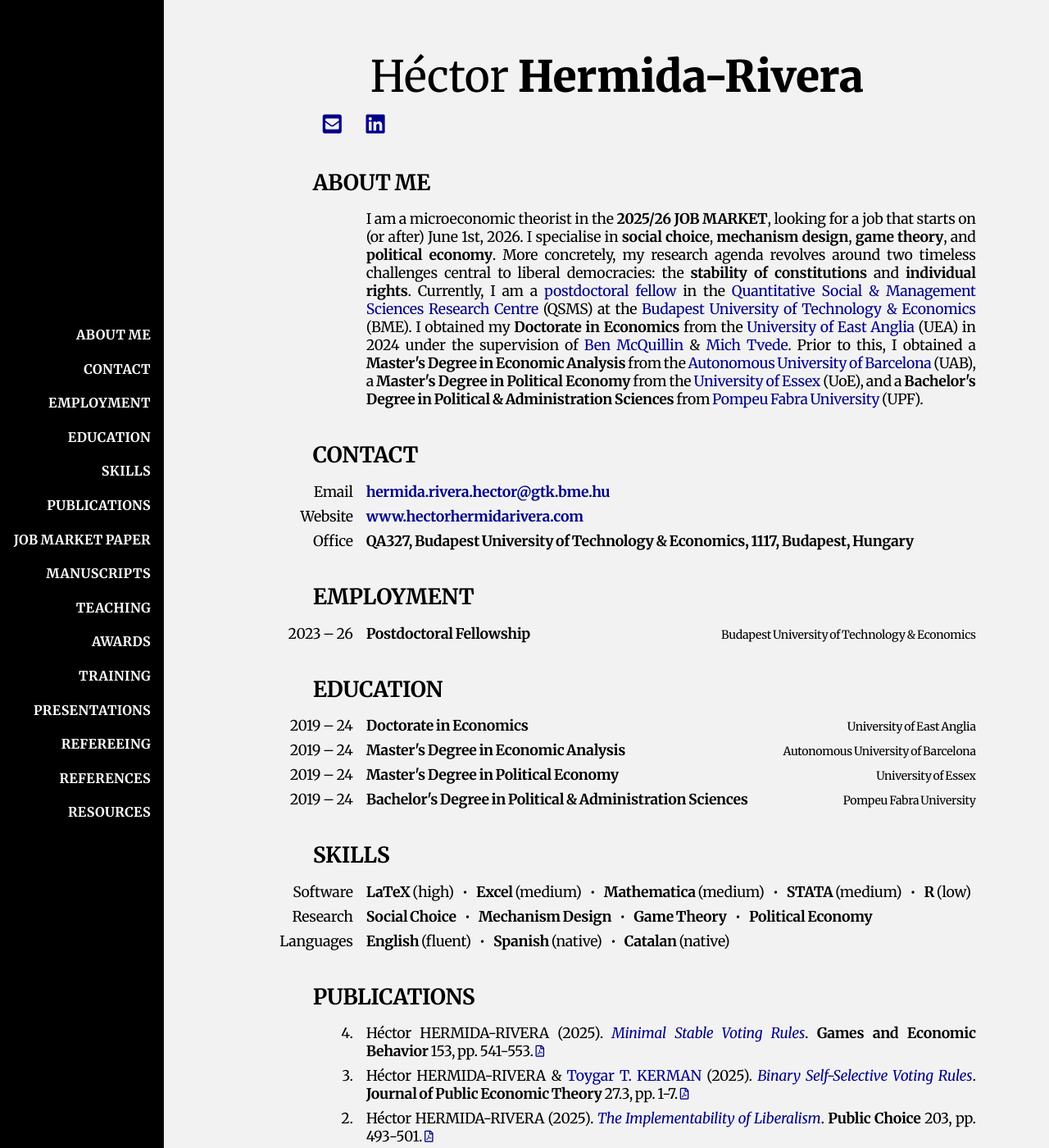
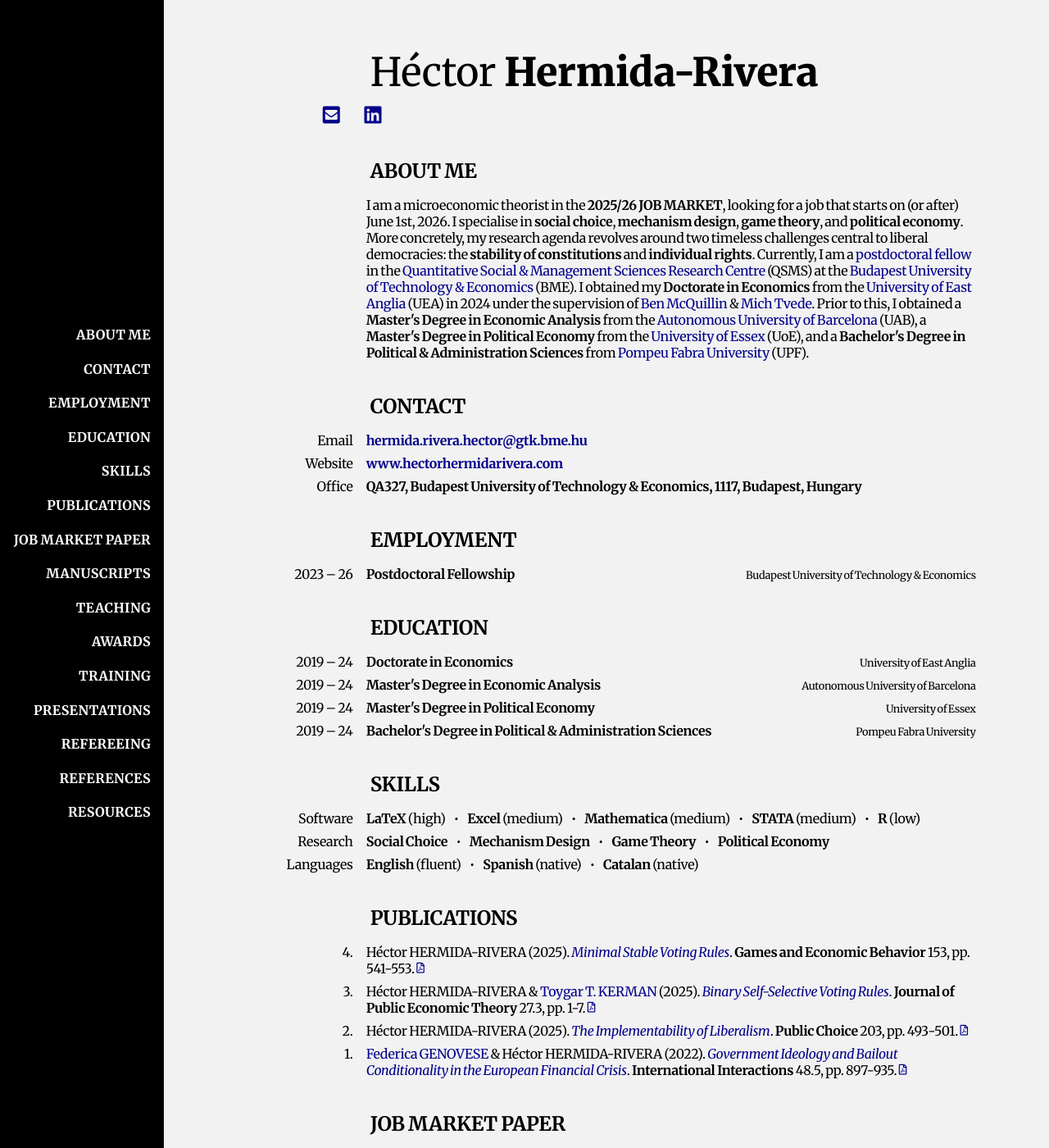
Before and after one commit to HectorHermidaRivera/hectorhermidarivera.github.io, a Jekyll site: the page built from index.md, in a window 1280 px wide and 1400 px high. Shown: the whole window at 82% size. Built offline with Jekyll 4.4.1, drawn with Linux system fonts in a browser that asks for light colours; a style sheet for code colours, icons or effects is not loaded.

Commit message:
Update style.css

```diff
--- a/assets/css/style.css
+++ b/assets/css/style.css
@@ -5,26 +5,24 @@ body {
   background-color: #f2f2f2;
 }
 
-/* Full width up to iPad 11" landscape (≈1194px) */
+/* Default: up to iPad 11" landscape */
 .content {
-  margin-left: 200px;       /* keep sidebar space */
-  padding: 2.5vw 5vw 2.5vw 2.5vw;
+  margin-left: 200px;   /* reserve space for sidebar */
+  margin-right: 0;      /* no right margin */
+  max-width: none;      /* full width */
+  padding: 2.5vw;
   box-sizing: border-box;
-  font-size: 1.1em;
-  text-align: justify;
-  background-color: #f2f2f2;
-  max-width: none;           /* no width limit by default */
 }
 
+/* Screens larger than iPad 11" */
 @media (min-width: 1195px) {
-  body {
-    display: block;  /* no flex centering — we’ll handle margins manually */
-  }
+  .content {
+    max-width: 1194px;   /* text width same as iPad 11" */
 
-  .content {
-    max-width: 1194px;        /* fixed text width = iPad 11" */
-    margin-left: calc(200px + (100vw - 1194px) / 3);  /* left margin grows slowly */
-    margin-right: calc((100vw - 1194px) * 2 / 3);     /* right margin grows 2× faster */
+    /* Asymmetric margins: left grows slowly, right grows 2× faster */
+    margin-left: calc(200px + (100vw - 1194px) / 3);
+    margin-right: calc((100vw - 1194px) * 2 / 3);
+
     padding: 2.5vw;
     box-sizing: border-box;
   }
@@ -54,7 +52,7 @@ body {
 .content h5,
 .content h6 {
   margin-left: 0;
-  padding-left: 121px;  /* remove fixed padding */
+  padding-left: 191px;  /* remove fixed padding */
   margin-bottom: 0;
   margin-top: 40px;
   text-transform: uppercase;
```
